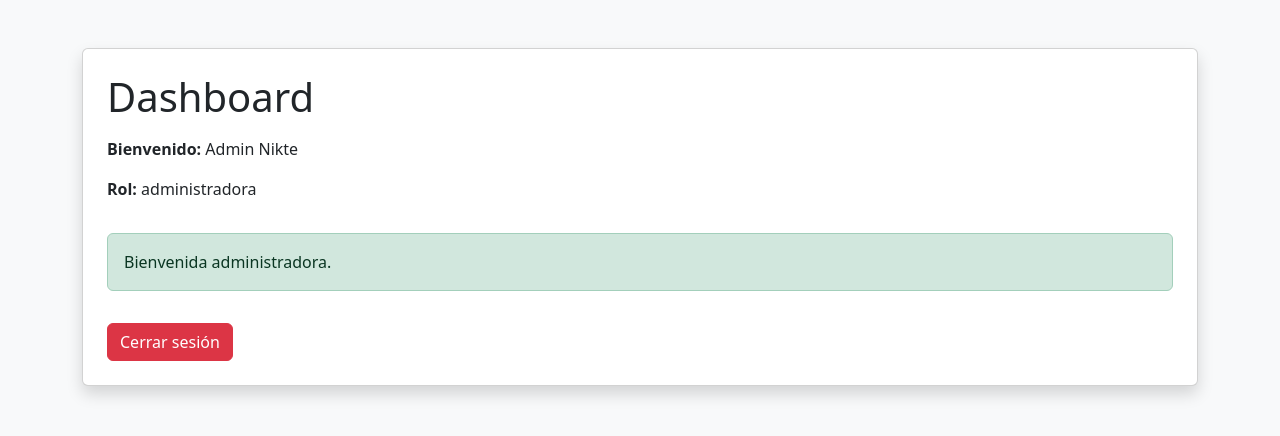
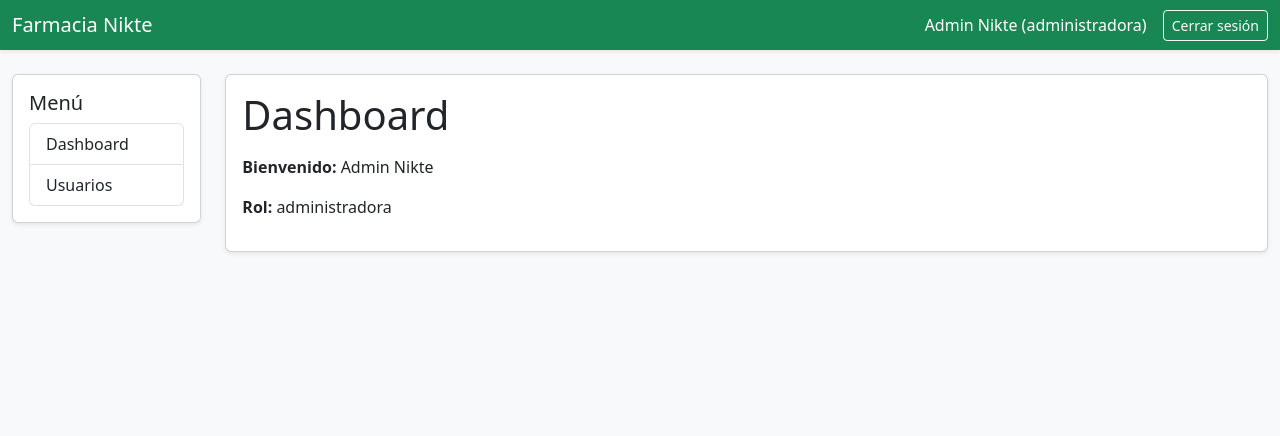
Before and after one commit to Santiagobrrrr/nikte-farmacia, a PHP site: page /nikte-farmacia/modules/dashboard/index.php in a window 1280 px wide. Shown: the top 436 px of the page. Run offline with PHP 8.4, Linux system fonts and the light colour scheme; the visitor is signed in with stand-in values (Sample User, id 1).

Commit message:
agregar layout base con header footer y sidebar

```diff
--- a/includes/footer.php
+++ b/includes/footer.php
@@ -0,0 +1,3 @@
+    <script src="https://cdn.jsdelivr.net/npm/bootstrap@5.3.3/dist/js/bootstrap.bundle.min.js"></script>
+</body>
+</html>
--- a/includes/header.php
+++ b/includes/header.php
@@ -0,0 +1,28 @@
+<?php
+require_once __DIR__ . '/../config/config.php';
+require_once __DIR__ . '/session.php';
+?>
+<!DOCTYPE html>
+<html lang="es">
+<head>
+    <meta charset="UTF-8">
+    <meta name="viewport" content="width=device-width, initial-scale=1.0">
+    <title><?= APP_NAME; ?></title>
+    <link href="https://cdn.jsdelivr.net/npm/bootstrap@5.3.3/dist/css/bootstrap.min.css" rel="stylesheet">
+</head>
+<body class="bg-light">
+
+<nav class="navbar navbar-dark bg-success shadow-sm">
+    <div class="container-fluid">
+        <span class="navbar-brand mb-0 h1"><?= APP_NAME; ?></span>
+
+        <?php if (isLoggedIn()): ?>
+            <div class="d-flex align-items-center gap-3 text-white">
+                <span><?= htmlspecialchars(currentUserName()); ?> (<?= htmlspecialchars(currentRole()); ?>)</span>
+                <a href="<?= BASE_URL; ?>/modules/auth/logout.php" class="btn btn-sm btn-outline-light">
+                    Cerrar sesión
+                </a>
+            </div>
+        <?php endif; ?>
+    </div>
+</nav>
--- a/includes/session.php
+++ b/includes/session.php
@@ -3,14 +3,17 @@ if (session_status() === PHP_SESSION_NONE) {
     session_start();
 }
 
-function isLoggedIn() {
+function isLoggedIn(): bool
+{
     return isset($_SESSION['usuario_id']);
 }
 
-function currentUserName() {
+function currentUserName(): string
+{
     return $_SESSION['nombre_usuario'] ?? '';
 }
 
-function currentRole() {
+function currentRole(): string
+{
     return $_SESSION['rol_nombre'] ?? '';
 }
--- /dev/null
+++ b/includes/sidebar.php
@@ -0,0 +1,24 @@
+<?php
+require_once __DIR__ . '/../config/config.php';
+require_once __DIR__ . '/session.php';
+?>
+
+<div class="col-12 col-md-3 col-lg-2 mb-3">
+    <div class="card shadow-sm">
+        <div class="card-body">
+            <h5 class="card-title">Menú</h5>
+
+            <div class="list-group">
+                <a href="<?= BASE_URL; ?>/modules/dashboard/index.php" class="list-group-item list-group-item-action">
+                    Dashboard
+                </a>
+
+                <?php if (currentRole() === 'administradora'): ?>
+                    <a href="<?= BASE_URL; ?>/modules/usuarios/index.php" class="list-group-item list-group-item-action">
+                        Usuarios
+                    </a>
+                <?php endif; ?>
+            </div>
+        </div>
+    </div>
+</div>
--- a/modules/auth/login.php
+++ b/modules/auth/login.php
@@ -3,7 +3,7 @@ require_once __DIR__ . '/../../config/config.php';
 require_once __DIR__ . '/../../includes/session.php';
 
 if (isLoggedIn()) {
-    header('Location: ' . BASE_URL . '/modules/auth/login.php');
+    header('Location: ' . BASE_URL . '/modules/dashboard/index.php');
     exit;
 }
 
--- a/modules/dashboard/index.php
+++ b/modules/dashboard/index.php
@@ -1,38 +1,33 @@
 <?php
 require_once __DIR__ . '/../../includes/auth_check.php';
-require_once __DIR__ . '/../../includes/session.php';
+
+$access_error = $_SESSION['access_error'] ?? '';
+unset($_SESSION['access_error']);
+
+require_once __DIR__ . '/../../includes/header.php';
 ?>
-<!DOCTYPE html>
-<html lang="es">
-<head>
-    <meta charset="UTF-8">
-    <meta name="viewport" content="width=device-width, initial-scale=1.0">
-    <title>Dashboard | <?= APP_NAME; ?></title>
-    <link href="https://cdn.jsdelivr.net/npm/bootstrap@5.3.3/dist/css/bootstrap.min.css" rel="stylesheet">
-</head>
-<body class="bg-light">
 
-<div class="container py-5">
-    <div class="card shadow p-4">
-        <h1 class="mb-3">Dashboard</h1>
-        <p><strong>Bienvenido:</strong> <?= htmlspecialchars(currentUserName()); ?></p>
-        <p><strong>Rol:</strong> <?= htmlspecialchars(currentRole()); ?></p>
+<div class="container-fluid py-4">
+    <div class="row">
+        <?php require_once __DIR__ . '/../../includes/sidebar.php'; ?>
 
-        <?php if (currentRole() === 'administradora'): ?>
-            <div class="alert alert-success mt-3">
-                Bienvenida administradora.
+        <div class="col-md-9 col-lg-10">
+            <div class="card shadow-sm">
+                <div class="card-body">
+                    <h1 class="mb-3">Dashboard</h1>
+
+                    <?php if (!empty($access_error)): ?>
+                        <div class="alert alert-warning">
+                            <?= htmlspecialchars($access_error); ?>
+                        </div>
+                    <?php endif; ?>
+
+                    <p><strong>Bienvenido:</strong> <?= htmlspecialchars(currentUserName()); ?></p>
+                    <p><strong>Rol:</strong> <?= htmlspecialchars(currentRole()); ?></p>
+                </div>
             </div>
-        <?php else: ?>
-            <div class="alert alert-info mt-3">
-                Bienvenida vendedora.
-            </div>
-        <?php endif; ?>
-
-        <div class="mt-3">
-            <a href="<?= BASE_URL; ?>/modules/auth/logout.php" class="btn btn-danger">Cerrar sesión</a>
         </div>
     </div>
 </div>
 
-</body>
-</html>
+<?php require_once __DIR__ . '/../../includes/footer.php'; ?>
```
Also changed, not shown: includes/siderbar.php (deleted).
